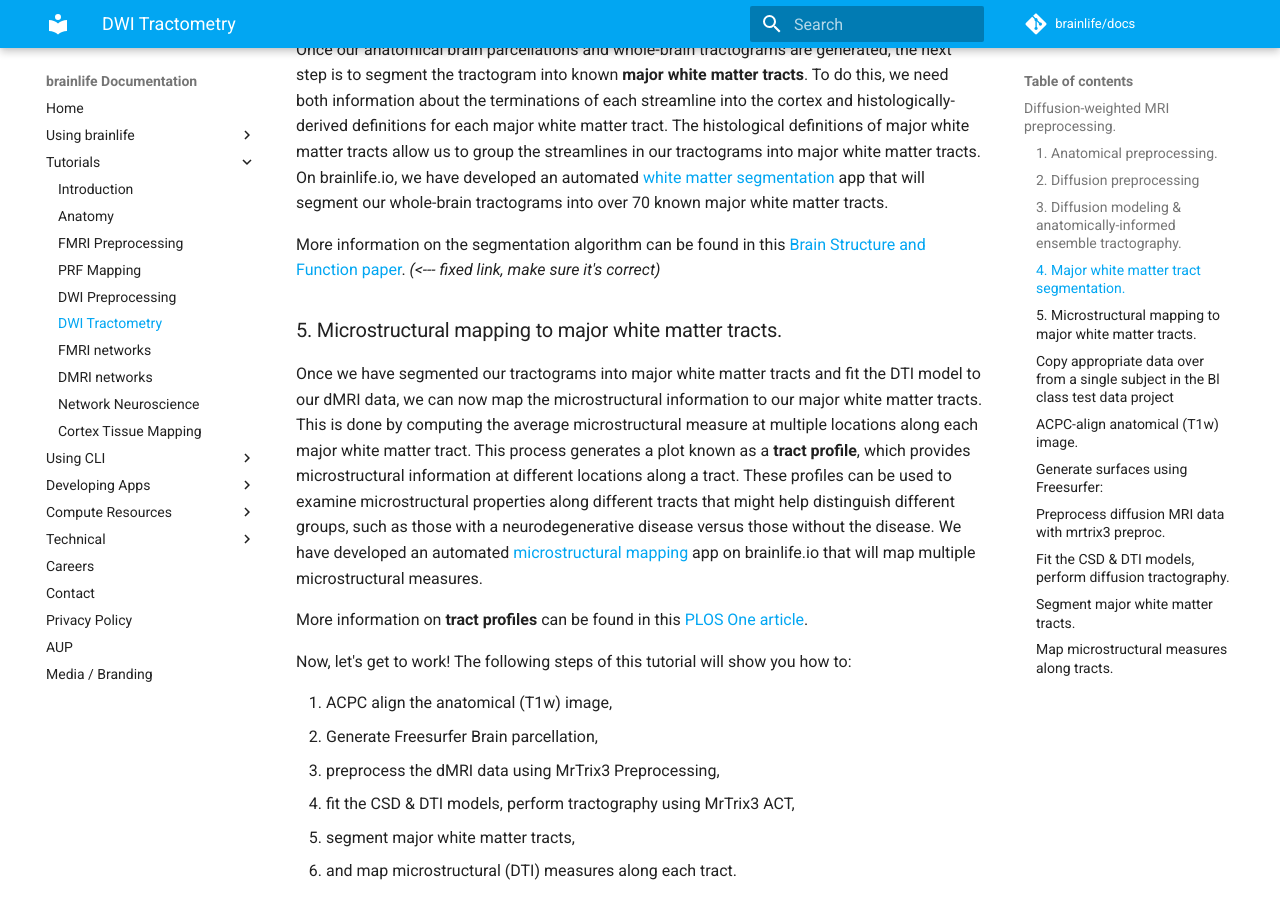
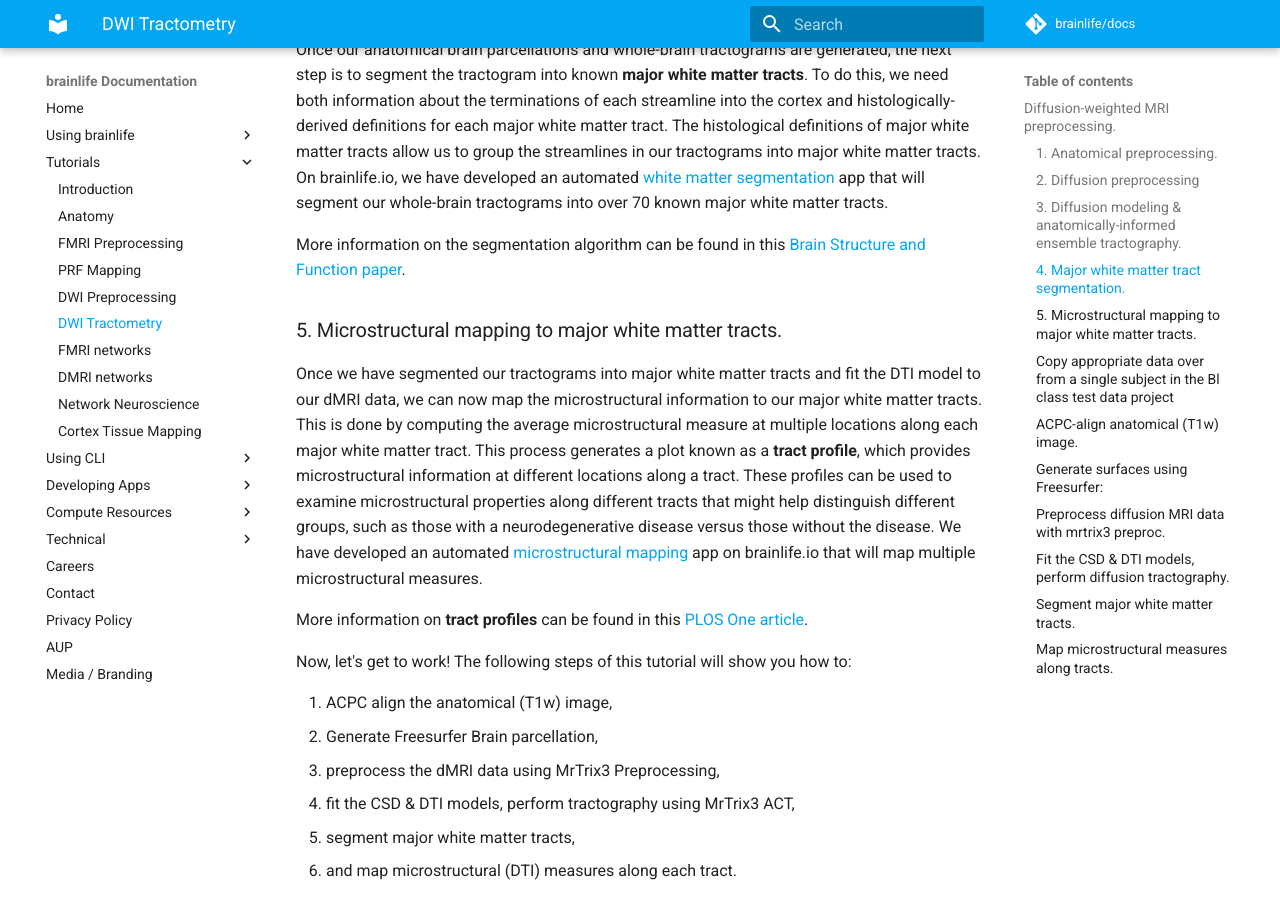
Before and after one commit to brainlife/docs, an MkDocs documentation site: the page built from docs/tutorial/diffusion-tractography.md, in a window 1280 px wide and 900 px high, scrolled down 3026 px. Built offline with MkDocs 1.6.1 and Material for MkDocs 9.7.7, drawn with Linux system fonts in a browser that asks for light colours; comment, search, counter and statistics services are not loaded.

Commit message:
Update diffusion-tractography.md

```diff
--- a/docs/tutorial/diffusion-tractography.md
+++ b/docs/tutorial/diffusion-tractography.md
@@ -39,7 +39,7 @@
 
 Once our anatomical brain parcellations and whole-brain tractograms are generated, the next step is to segment the tractogram into known **major white matter tracts**. To do this, we need both information about the terminations of each streamline into the cortex and histologically-derived definitions for each major white matter tract. The histological definitions of major white matter tracts allow us to group the streamlines in our tractograms into major white matter tracts. On brainlife.io, we have developed an automated [white matter segmentation](https://brainlife.io/app/5cc73ef44ed9df00317f6288) app that will segment our whole-brain tractograms into over 70 known major white matter tracts.
 
-More information on the segmentation algorithm can be found in this [Brain Structure and Function paper](https://www.ncbi.nlm.nih.gov/pubmed/31342157).   _(<--- fixed link, make sure it's correct)_
+More information on the segmentation algorithm can be found in this [Brain Structure and Function paper](https://www.ncbi.nlm.nih.gov/pubmed/31342157).
 
 ### 5. Microstructural mapping to major white matter tracts.
 
```
